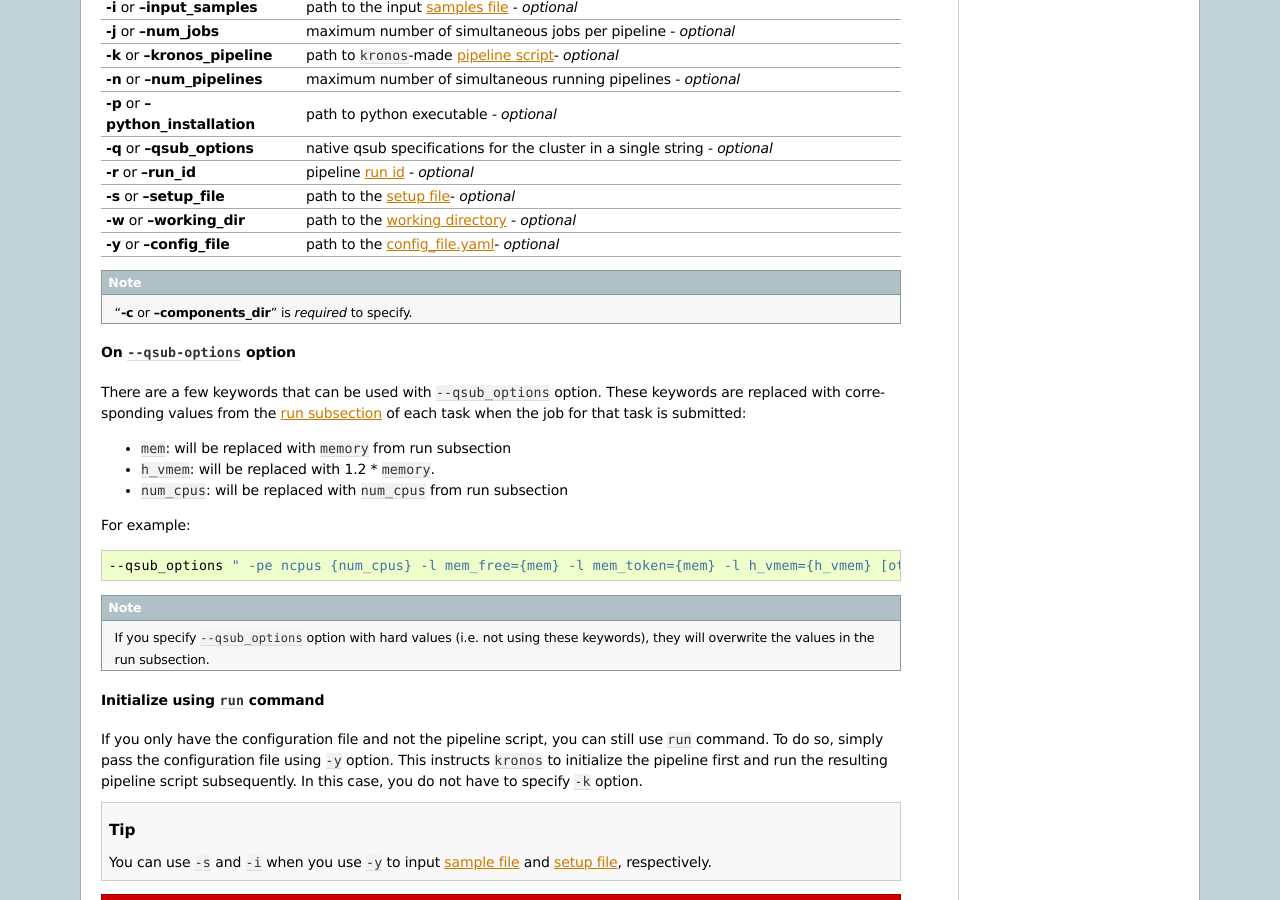
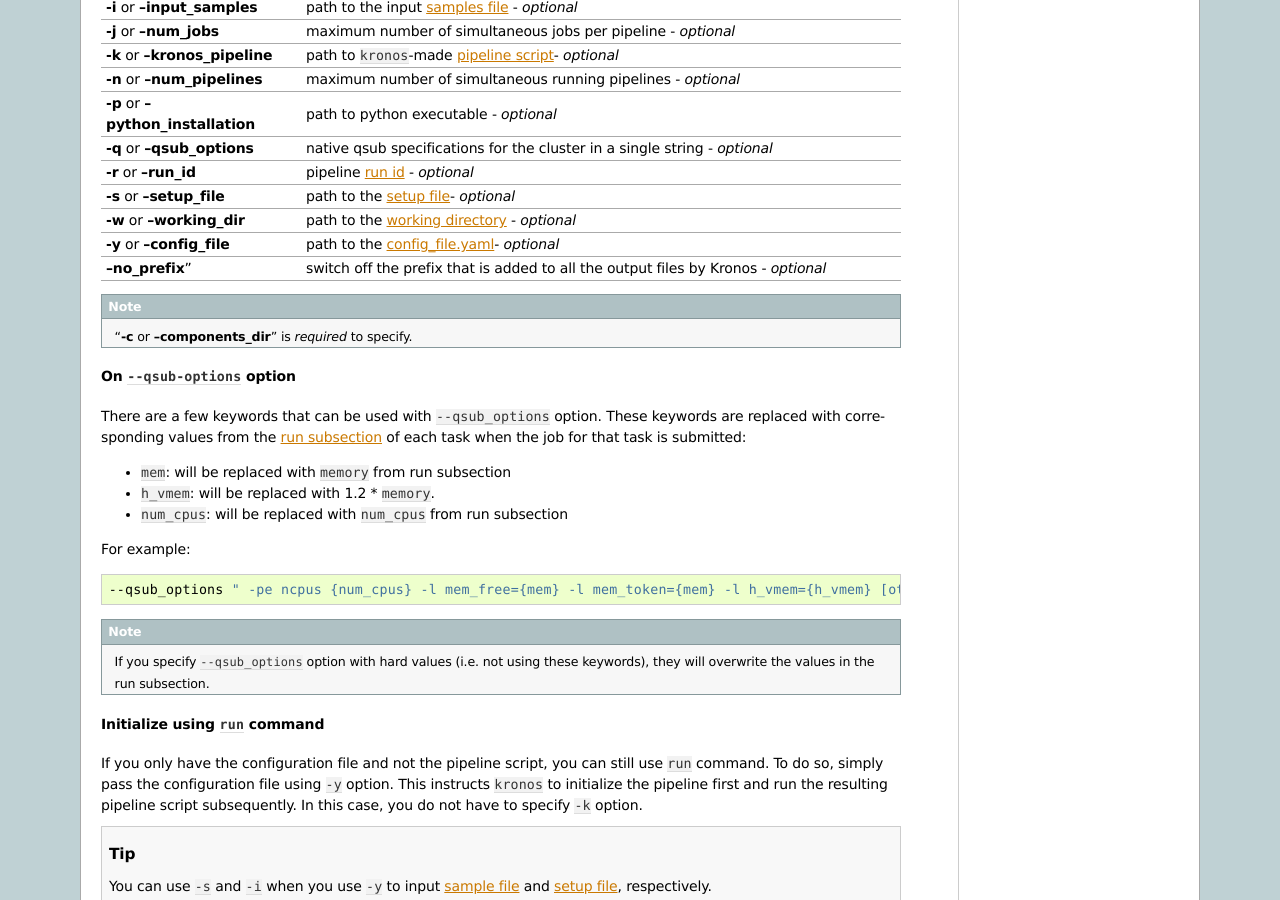
Before and after one commit to jtaghiyar/kronos_docs, a Sphinx documentation site: the page built from source/launch_pipeline/run.rst, in a window 1280 px wide and 900 px high, scrolled down 1270 px. Built offline with Sphinx 7.4.7, drawn with Linux system fonts in a browser that asks for light colours.

Commit message:
added --no_prefix to the input options of the run command.

```diff
--- a/source/launch_pipeline/run.rst
+++ b/source/launch_pipeline/run.rst
@@ -84,6 +84,7 @@ This is the list of all the input options you can use with ``run`` command:
     "**-s** or **--setup_file**", "path to the :ref:`setup file <setup_file>`- *optional* "
     "**-w** or **--working_dir**", "path to the :ref:`working directory <working_dir>` - *optional* "
     "**-y** or **--config_file**", "path to the :ref:`config_file.yaml <config_file>`- *optional* "
+    **--no_prefix**", "switch off the prefix that is added to all the output files by Kronos - *optional* "
 
 .. note::
 
```
